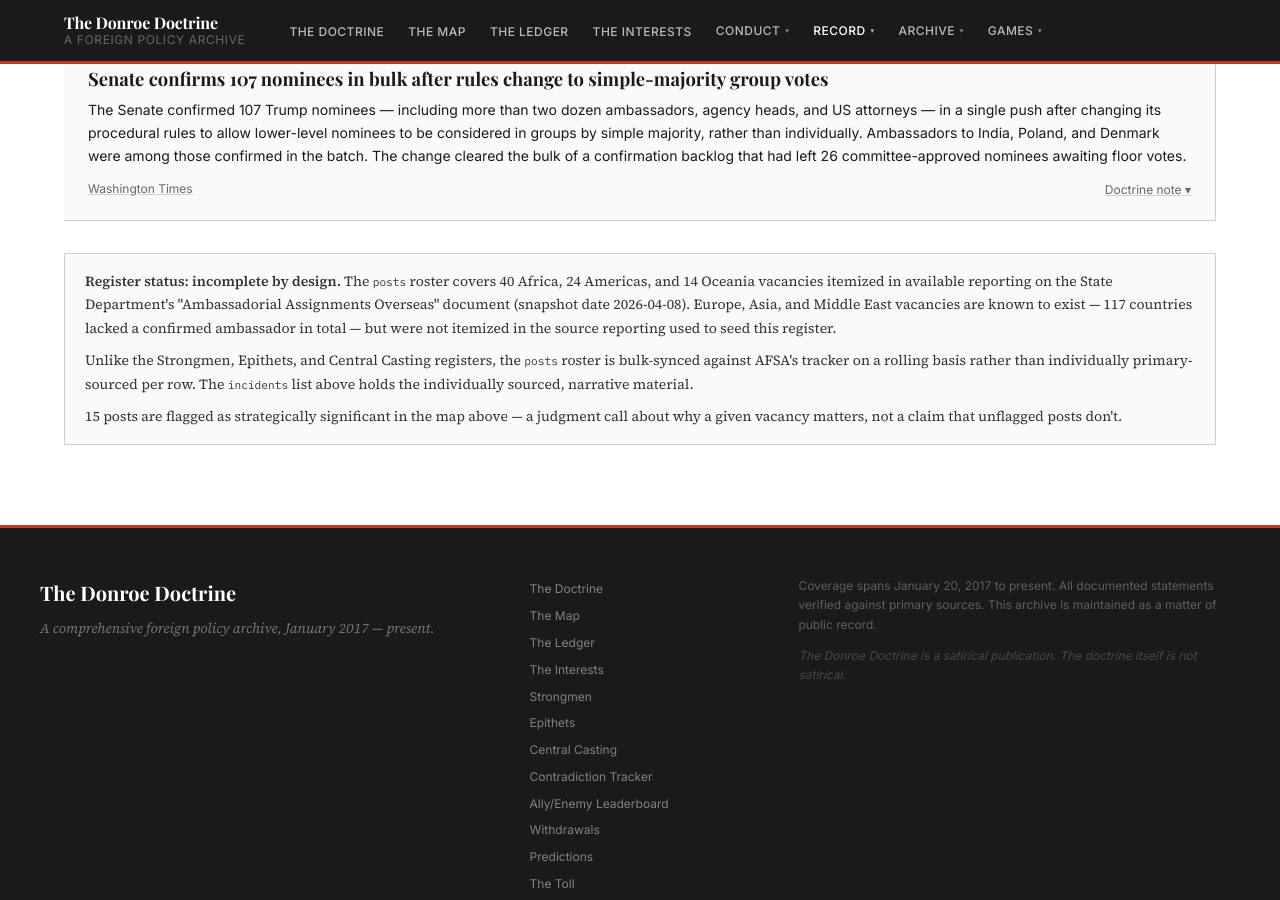
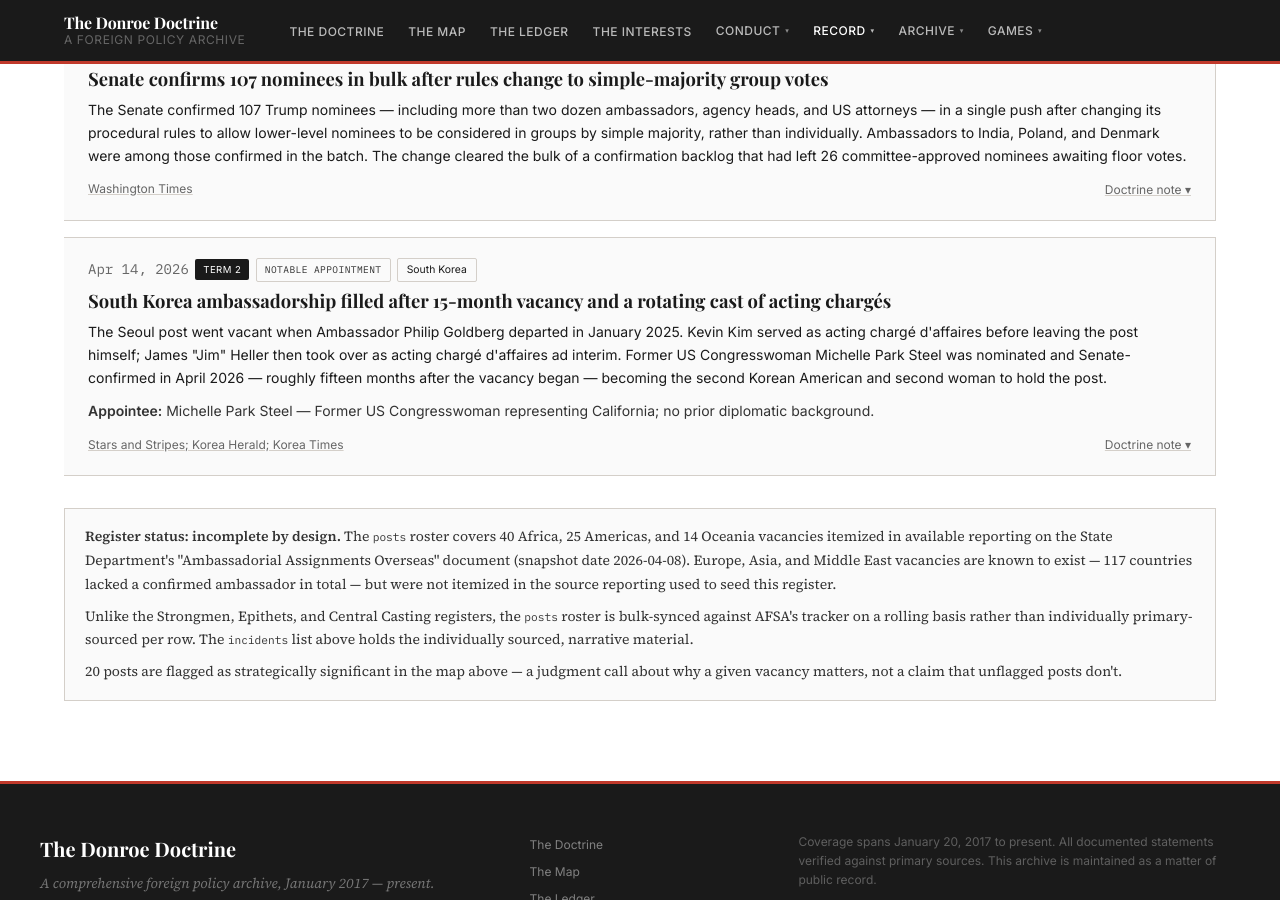
Before and after one commit to dtgara/donroe-doctrine, a Jekyll site: the page built from vacancies.html, in a window 1280 px wide and 900 px high, scrolled down 2182 px. Built offline with Jekyll 4.4.1, drawn with Linux system fonts in a browser that asks for light colours; some web fonts are replaced; some of the changed text lies outside the part shown.

Commit message:
Vacancies: add Germany/Saudi Arabia (vacant, acting) and UK/Israel/Japan/Mexico/South Korea (filled) via embassy leadership page lookups
Demonstrates the per-post sourcing method for closing the Europe/Asia/
Middle East gap flagged in the initial register: query [country].usembassy.gov
leadership pages directly rather than relying on secondary press roundups.
Adds incident vac005 (South Korea's 15-month vacancy and rotating acting
chargés before Michelle Park Steel's April 2026 confirmation).

```diff
--- a/_data/vacancies.yml
+++ b/_data/vacancies.yml
@@ -23,8 +23,15 @@
   117 countries lacked a Senate-confirmed US ambassador as of the snapshot
   date. A separate rolling count put total worldwide vacancies at "at least
   110" once ~80 pre-existing vacancies were added to a wave of early-2026
-  recalls. Only 76 of the 117 are itemized below (Africa, Americas, Oceania);
-  the remainder span Europe, Asia, and the Middle East and await sourcing.
+  recalls. 76 of the 117 vacant posts are itemized below from the Africa,
+  Americas, and Oceania reporting; the remainder span Europe, Asia, and the
+  Middle East and were largely unsourced until a targeted follow-up pass
+  against individual embassy leadership pages (e.g. [country].usembassy.gov)
+  added Germany and Saudi Arabia as confirmed vacant/acting posts, plus five
+  filled posts (UK, Israel, Japan, Mexico, South Korea) for status contrast.
+  That per-post lookup method works and scales — see incident vac005 for an
+  example of what it turns up — but has only been run against a small,
+  strategically-selected sample so far, not the full remaining list.
 
 posts:
   # ── Africa ──────────────────────────────────────────────────────────────
@@ -187,7 +194,65 @@
   - { name: Tuvalu, code: TV, region: Oceania, status: vacant }
   - { name: Vanuatu, code: VU, region: Oceania, status: vacant }
 
-  # ── Filled posts (illustrative, not exhaustive — see notes) ───────────────
+  # ── Europe ──────────────────────────────────────────────────────────────
+  - name: United Kingdom
+    code: GB
+    region: Europe
+    status: political_appointee
+    appointee: Warren A. Stephens
+    appointee_type: political
+    notes: "Confirmed and sworn in April 30, 2025; presented credentials to King Charles III on May 21, 2025."
+    source_url: "https://uk.usembassy.gov/ambassador/"
+  - name: Germany
+    code: DE
+    region: Europe
+    status: acting_charge_daffaires
+    appointee: Alan Meltzer
+    appointee_type: career
+    strategic_flag: true
+    notes: "Chargé d'affaires ad interim in Berlin. No Senate-confirmed ambassador in post as of this entry's sourcing."
+    source_url:
+
+  # ── Middle East ─────────────────────────────────────────────────────────
+  - name: Saudi Arabia
+    code: SA
+    region: Middle East
+    status: acting_charge_daffaires
+    appointee: Alison Dilworth
+    appointee_type: career
+    strategic_flag: true
+    notes: "Chargée d'Affaires ad interim in Riyadh; joined the Foreign Service in 1997, prior postings in Asuncion, Jerusalem, Cairo, Warsaw, and Abu Dhabi. No Senate-confirmed ambassador in post."
+    source_url: "https://sa.usembassy.gov/dcm-2/"
+  - name: Israel
+    code: IL
+    region: Middle East
+    status: political_appointee
+    appointee: Mike Huckabee
+    appointee_type: political
+    strategic_flag: true
+    notes: "Former Governor of Arkansas; nominated November 2024."
+    source_url:
+
+  # ── Asia ────────────────────────────────────────────────────────────────
+  - name: Japan
+    code: JP
+    region: Asia
+    status: political_appointee
+    appointee: George E. Glass
+    appointee_type: political
+    notes: "Confirmed April 8, 2025; previously US Ambassador to Portugal during Term 1."
+    source_url:
+  - name: South Korea
+    code: KR
+    region: Asia
+    status: political_appointee
+    appointee: Michelle Park Steel
+    appointee_type: political
+    strategic_flag: true
+    notes: "Post vacant since Ambassador Goldberg's departure in January 2025, cycling through multiple acting chargés (Kevin Kim, then James Heller) before Steel's Senate confirmation in April 2026 — over a year vacant. Former US Congresswoman (California). See incident vac005."
+    source_url:
+
+  # ── Filled posts, Americas (illustrative, not exhaustive — see notes) ─────
   - name: Bahamas
     code: BS
     region: Americas
@@ -195,6 +260,15 @@
     appointee: Herschel Walker
     appointee_type: political
     notes: "Former NFL/USFL running back; no prior diplomatic background. See incident vac003."
+  - name: Mexico
+    code: MX
+    region: Americas
+    status: political_appointee
+    appointee: Ronald D. Johnson
+    appointee_type: political
+    strategic_flag: true
+    notes: "Confirmed April 9, 2025; previously US Ambassador to El Salvador."
+    source_url:
 
 incidents:
   - id: vac001
@@ -284,3 +358,24 @@
     source: "Washington Times"
     source_url: "https://www.washingtontimes.com/news/2025/oct/7/senate-confirms-107-trump-nominees-clearing-bulk-backlog/"
     notes: "Reduces individual scrutiny per nominee in exchange for clearing the backlog — a process story in its own right, not just a numbers story."
+
+  - id: vac005
+    date: "2026-04-14"
+    term: 2
+    type: notable_appointment
+    countries: [South Korea]
+    headline: "South Korea ambassadorship filled after 15-month vacancy and a rotating cast of acting chargés"
+    detail: >-
+      The Seoul post went vacant when Ambassador Philip Goldberg departed in
+      January 2025. Kevin Kim served as acting chargé d'affaires before
+      leaving the post himself; James "Jim" Heller then took over as acting
+      chargé d'affaires ad interim. Former US Congresswoman Michelle Park
+      Steel was nominated and Senate-confirmed in April 2026 — roughly
+      fifteen months after the vacancy began — becoming the second Korean
+      American and second woman to hold the post.
+    appointee: Michelle Park Steel
+    donor_amount_usd:
+    career_background: "Former US Congresswoman representing California; no prior diplomatic background."
+    source: "Stars and Stripes; Korea Herald; Korea Times"
+    source_url: "https://www.stripes.com/theaters/asia_pacific/2026-04-14/michelle-park-steel-south-korea-ambassador-21370409.html"
+    notes: "Logged as a distinct incident rather than folded into the posts roster row because the rotating-acting-official pattern, not just the eventual fill, is the point — a major treaty ally went over a year without a confirmed US ambassador."
```
